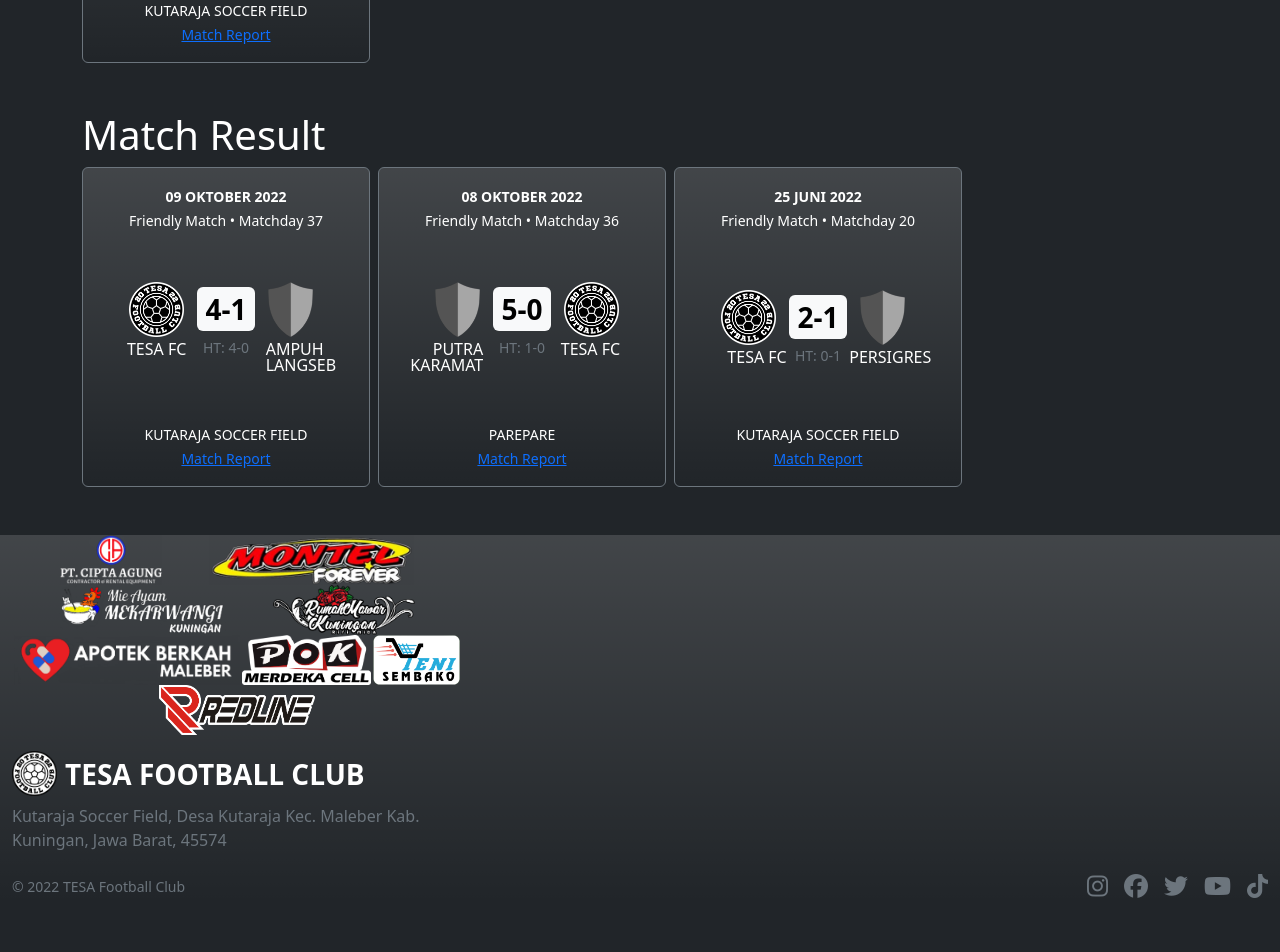
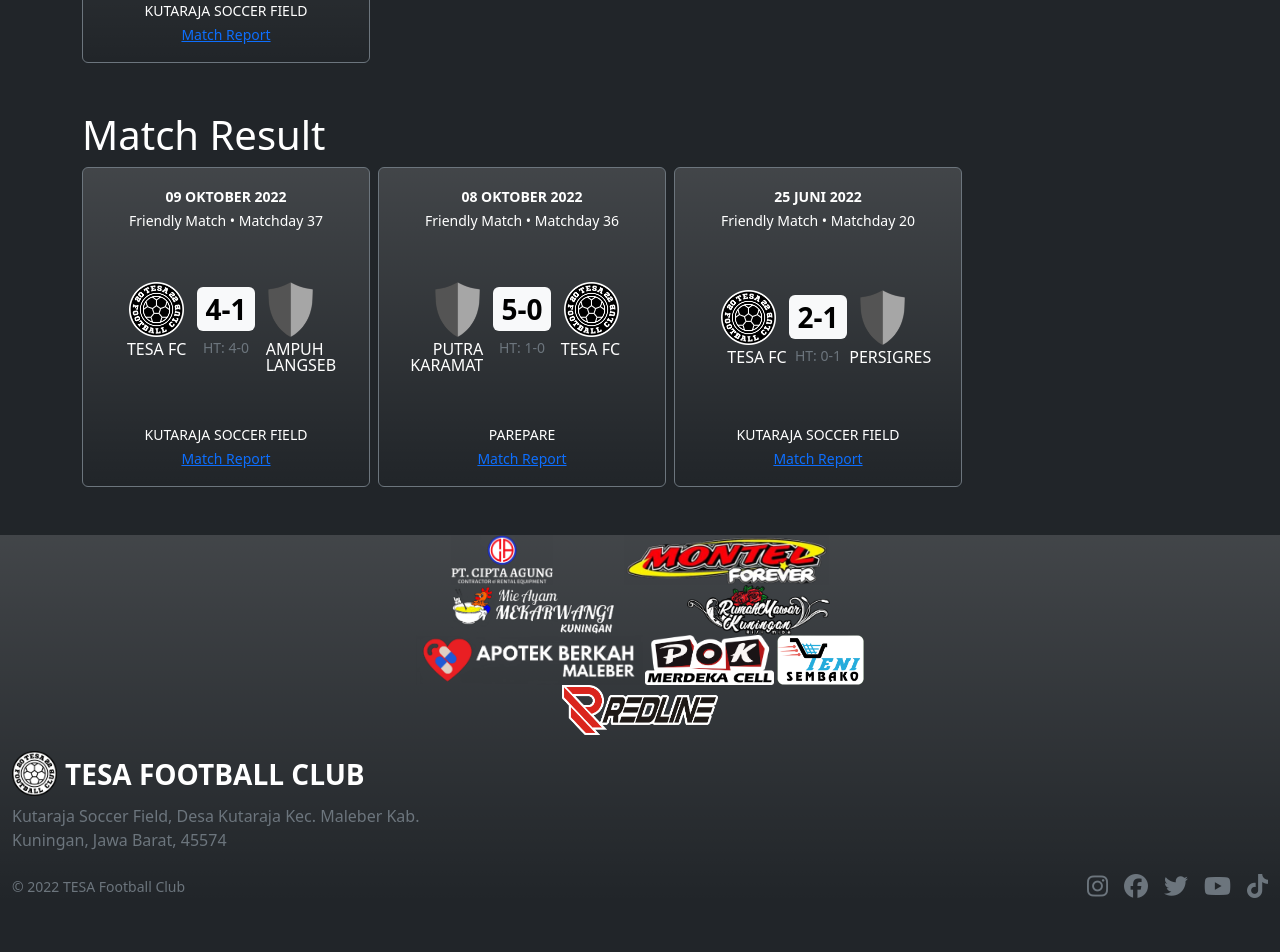
Before and after one commit to tesafc/tesafc.github.io, a Jekyll site: the page built from index.html, in a window 1280 px wide. Shown: the part 1088-2040 px from the top of the page. Built offline with Jekyll 4.4.1, drawn with Linux system fonts in a browser that asks for light colours; nearby versions of some CDN libraries.

Commit message:
Update default.html

```diff
--- a/_layouts/default.html
+++ b/_layouts/default.html
@@ -53,7 +53,7 @@
     </div>-->
     <div class="container-fluid text-bg-dark bg-gradient my-5">
       <footer>
-        <div class="d-flex flex-wrap justify-content-evenly align-items-center" style="max-width: 450px;">
+        <div class="d-flex flex-wrap justify-content-around align-items-center mx-auto" style="max-width: 450px;">
           <img src="{{ '/assets/img/logo/cipta-agung.png' | relative_url }}" alt="" class="" style="object-fit: contain;" width="auto" height="50">
           <img src="{{ '/assets/img/logo/montel-forever.png' | relative_url }}" alt="" class="" style="object-fit: contain;" width="auto" height="50">
           <img src="{{ '/assets/img/logo/mie-mekarwangi.png' | relative_url }}" alt="" class="" style="object-fit: contain;" width="auto" height="50">
```
